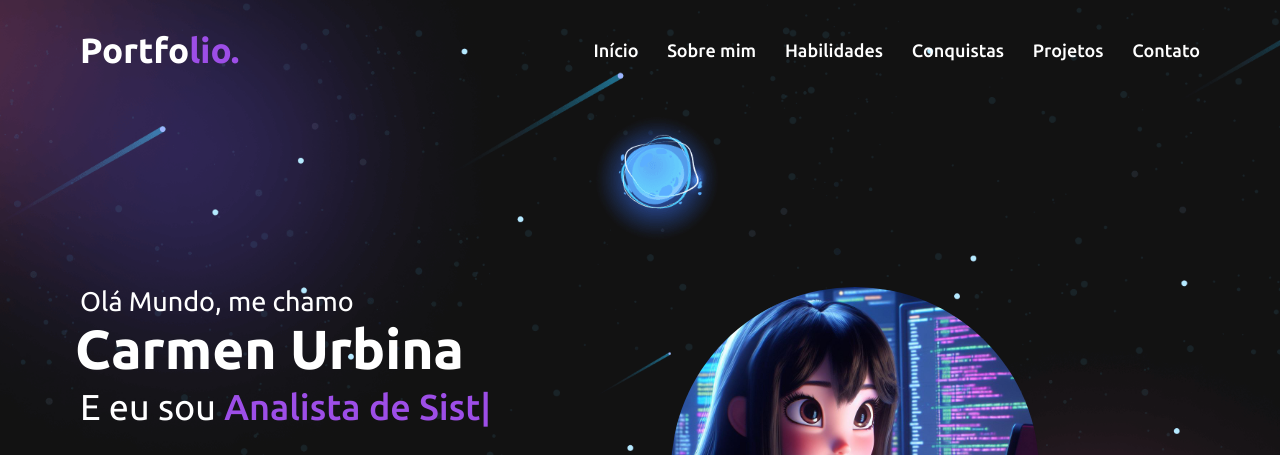
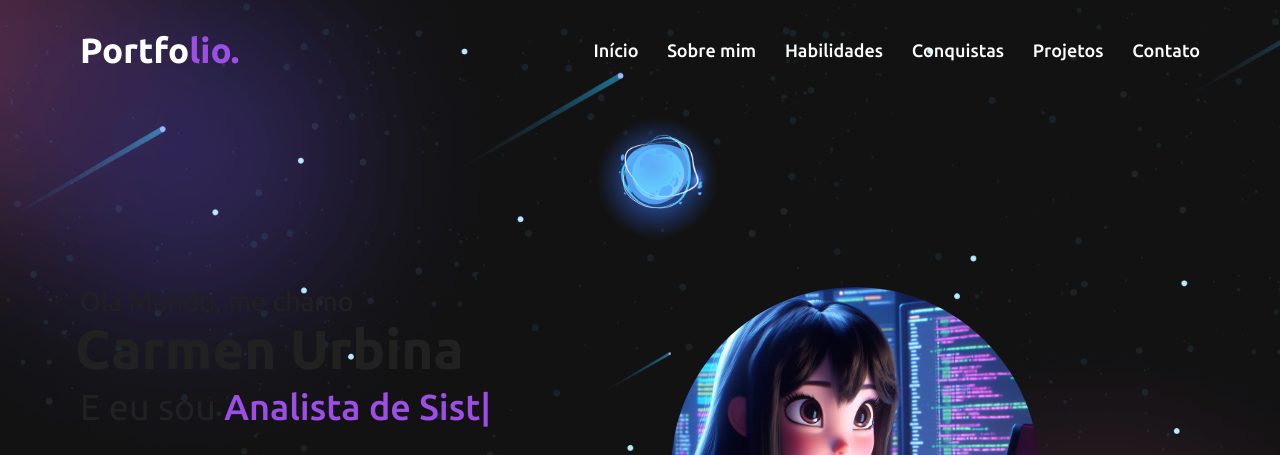
Before and after one commit to Ofelia-1985/personal-portfolio-carmen, a plain HTML site: page index.html in a window 1280 px wide. Shown: the top 455 px of the page. Drawn offline with nearby package versions, Linux system fonts and the light colour scheme; animation ran at ten frames a second.

```diff
--- a/src/css/index.css
+++ b/src/css/index.css
@@ -117,7 +117,7 @@ html {
   display: flex;
   background: url("/src/img/img-projects/banner-bg.png") top no-repeat;
   background-size: cover;
-  color: var(--color-white);
+  color: var(--color-black-clean);
   height: 100vh;
   min-height: 500px;
   font-family: 'Ubuntu', sans-serif;
```
